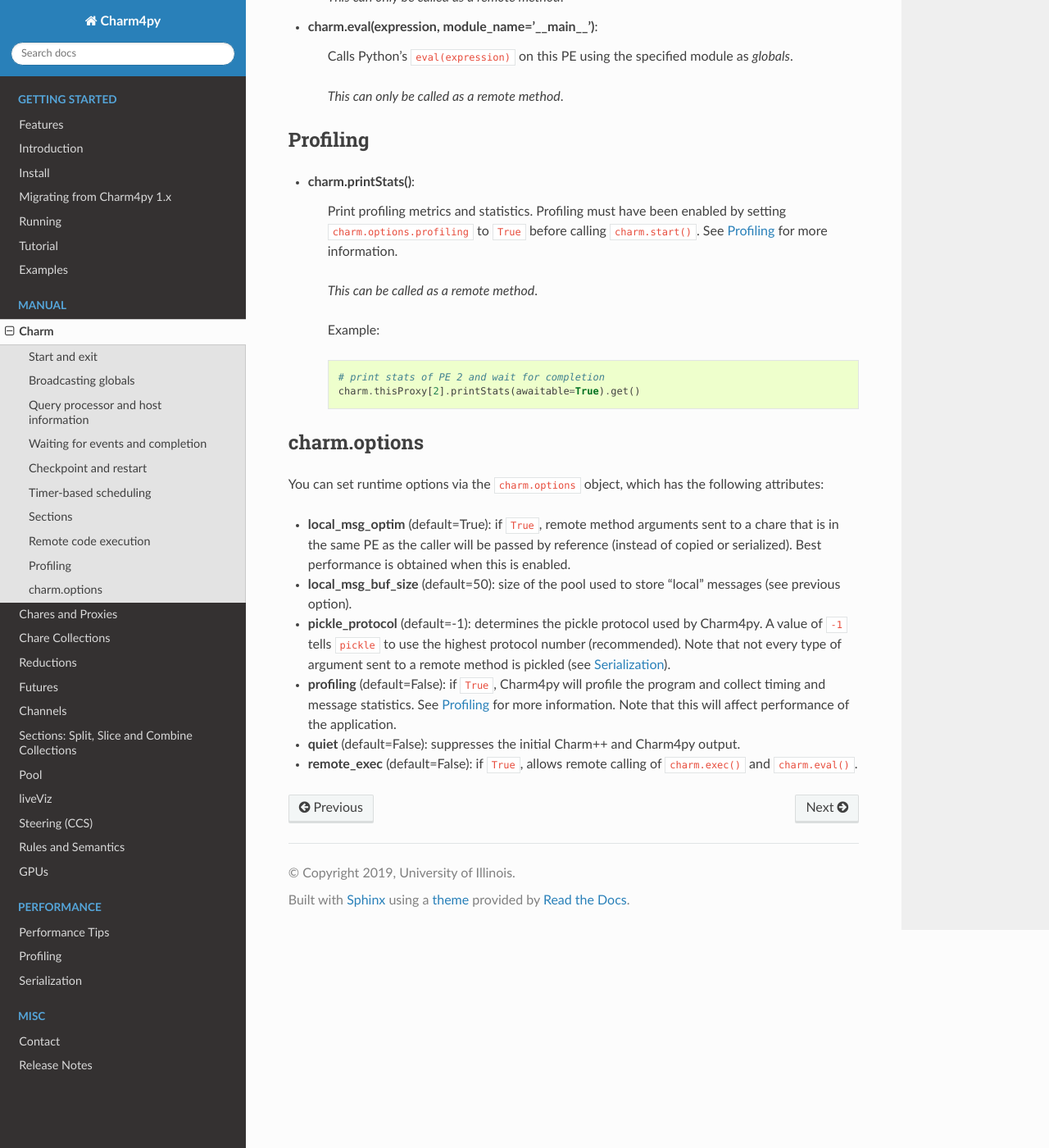
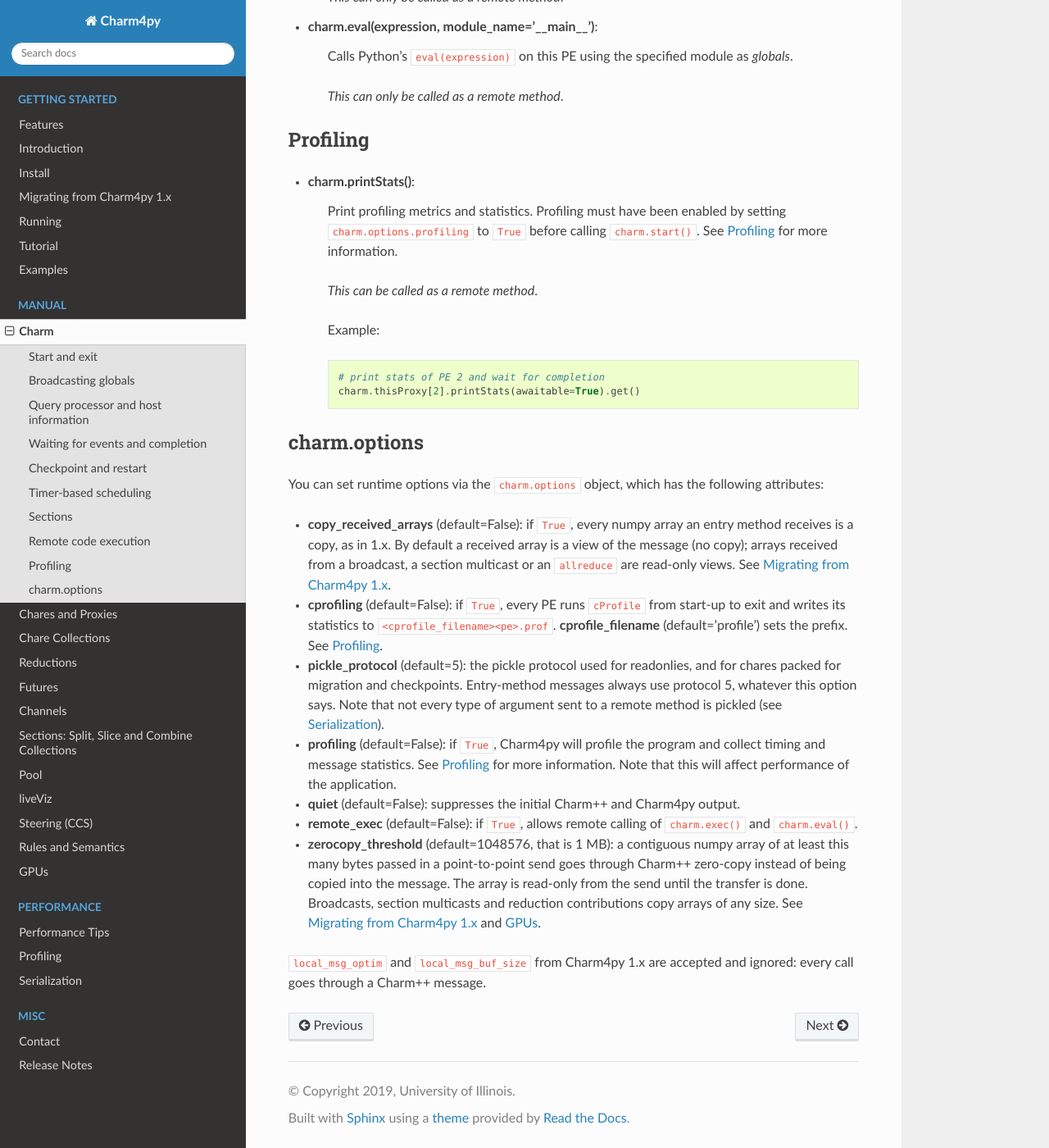
Before and after one commit to charmplusplus/charm4py, a Sphinx documentation site: the page built from docs/charm-api.rst, in a window 1280 px wide and 1400 px high, scrolled down 5288 px. Shown: the whole window at 82% size. Built offline with Sphinx 7.4.7 and the Read the Docs theme 3.1.0, drawn with Linux system fonts in a browser that asks for light colours.

Commit message:
docs: settle review items in migrating, DESIGN 5.4, charm.options
migrating.rst: resolve the "to be confirmed" notes, add constructor
argument identity, reserved parameter names, Python 3.11+, restart
and section-delete limitations, pickle_protocol scope. DESIGN.md 5.4:
match the code (prio=, pickle_protocol, pre-restart futures) and add
the changes migrating.rst covers. charm-api.rst options, features.rst
and perf-tips.rst: describe 2.0 instead of the Cython module.

Co-Authored-By: Claude Opus 5.5 <noreply@anthropic.com>

```diff
--- a/docs/charm-api.rst
+++ b/docs/charm-api.rst
@@ -291,16 +291,18 @@ charm.options
 You can set runtime options via the ``charm.options`` object, which has the
 following attributes:
 
-* **local_msg_optim** (default=True): if ``True``, remote method arguments sent to a chare
-  that is in the same PE as the caller will be passed by reference (instead of copied
-  or serialized).
-  Best performance is obtained when this is enabled.
+* **copy_received_arrays** (default=False): if ``True``, every numpy array an entry
+  method receives is a copy, as in 1.x. By default a received array is a view of the
+  message (no copy); arrays received from a broadcast, a section multicast or an
+  ``allreduce`` are read-only views. See :doc:`migrating`.
 
-* **local_msg_buf_size** (default=50): size of the pool used to store "local" messages
-  (see previous option).
+* **cprofiling** (default=False): if ``True``, every PE runs ``cProfile`` from start-up
+  to exit and writes its statistics to ``<cprofile_filename><pe>.prof``.
+  **cprofile_filename** (default='profile') sets the prefix. See :doc:`profiling`.
 
-* **pickle_protocol** (default=-1): determines the pickle protocol used by Charm4py.
-  A value of ``-1`` tells ``pickle`` to use the highest protocol number (recommended).
+* **pickle_protocol** (default=5): the pickle protocol used for readonlies, and for
+  chares packed for migration and checkpoints. Entry-method messages always use
+  protocol 5, whatever this option says.
   Note that not every type of argument sent to a remote method is pickled (see :doc:`serialization`).
 
 * **profiling** (default=False): if ``True``, Charm4py will profile the program and
@@ -312,6 +314,15 @@ following attributes:
 * **remote_exec** (default=False): if ``True``, allows remote calling of ``charm.exec()``
   and ``charm.eval()``.
 
+* **zerocopy_threshold** (default=1048576, that is 1 MB): a contiguous numpy array of at
+  least this many bytes passed in a point-to-point send goes through Charm++ zero-copy
+  instead of being copied into the message. The array is read-only from the send until
+  the transfer is done. Broadcasts, section multicasts and reduction contributions copy
+  arrays of any size. See :doc:`migrating` and :doc:`gpus`.
+
+``local_msg_optim`` and ``local_msg_buf_size`` from Charm4py 1.x are accepted and
+ignored: every call goes through a Charm++ message.
+
 .. * **auto_flush_wait_queues** (default=True): if ``True``, messages or threads waiting
 ..   on a condition (see "when" and "wait" constructs in :ref:`chare-api-label` API) are checked and
 ..   flushed automatically when the conditions are met.
```
Also changed, not shown: docs/design/DESIGN.md (+42 -9 lines), docs/features.rst (+8 -7 lines), docs/migrating.rst (+40 -22 lines), docs/perf-tips.rst (+9 -9 lines).
